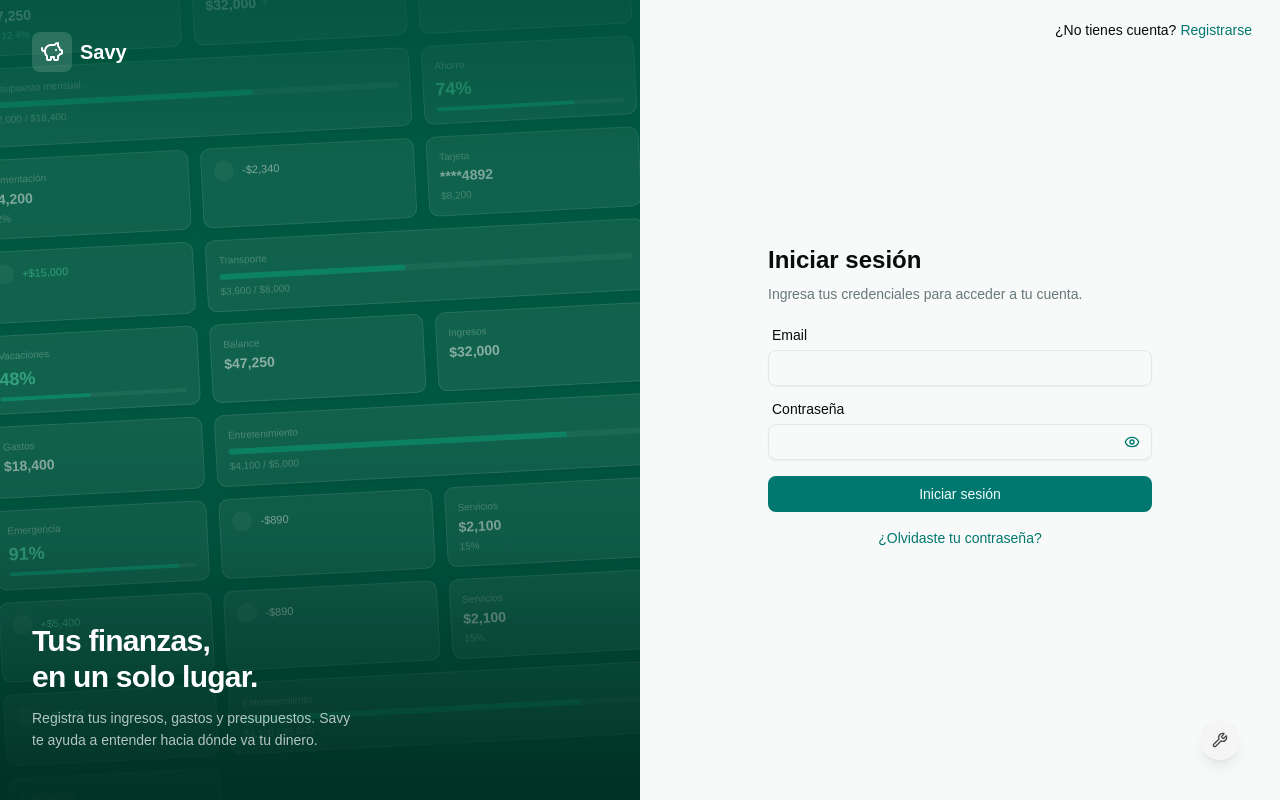
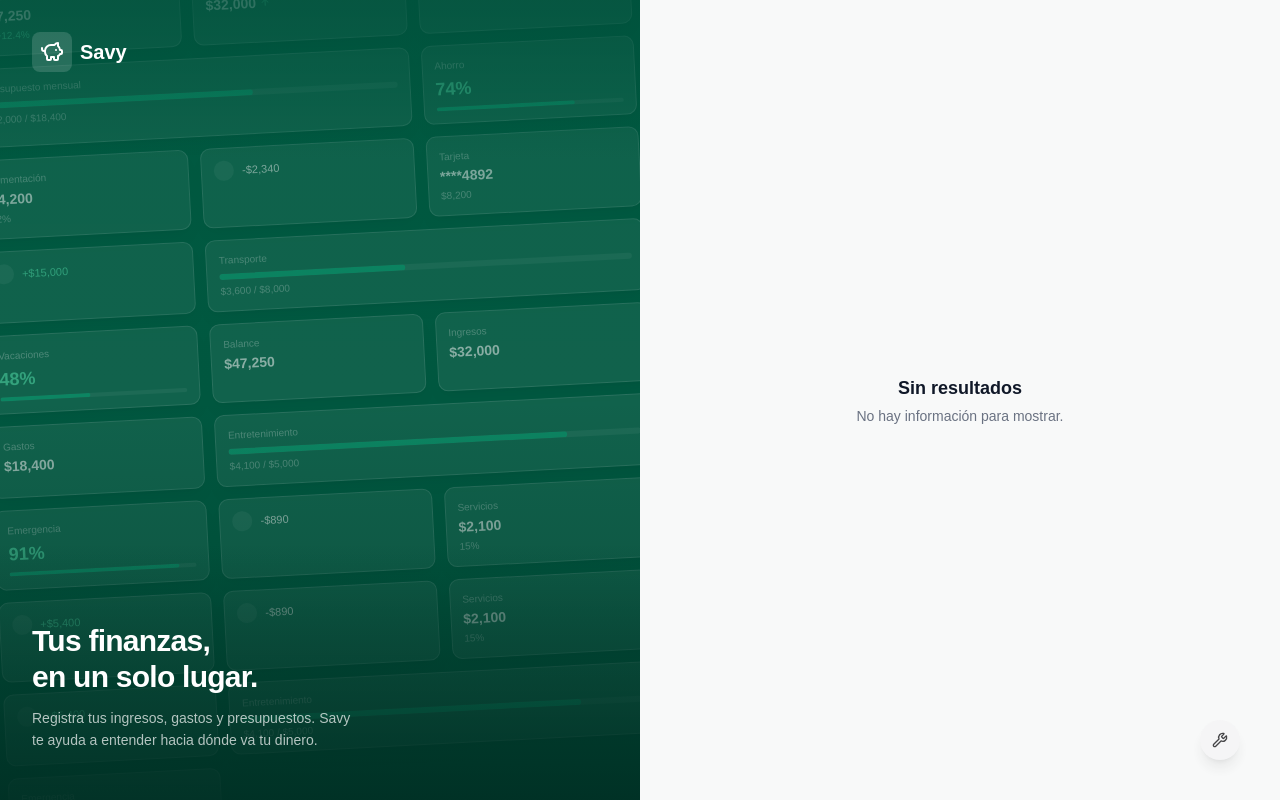
Before and after one commit to Ianbleake/savy-web, a React (Vite) app: page /auth/reset-password in a window 1280 px wide. Before the commit this address led to /auth/login. Built offline with nearby package versions, Linux system fonts and the light colour scheme; no server answers.

Commit message:
fix: remove guard

```diff
--- a/src/screens/auth/new-password/index.tsx
+++ b/src/screens/auth/new-password/index.tsx
@@ -1,8 +1,8 @@
 import { zodResolver } from "@hookform/resolvers/zod";
 import type React from "react";
 import { useForm } from "react-hook-form";
-import { Navigate, useLocation } from "react-router";
-import { ROUTES } from "@/app/router/routes";
+import { useLocation } from "react-router";
+import { Empty } from "@/components/design-system/patterns/feedback/empty";
 import { FormField } from "@/components/design-system/patterns/forms/form-field";
 import { Button } from "@/components/ui/button";
 import { useResetPassword } from "@/hooks/auth/useResetPassword";
@@ -33,12 +33,7 @@ export const NewPassword = (): React.ReactElement => {
 	const { mutate: resetPassword, isPending } = useResetPassword();
 
 	if (!tokens) {
-		return (
-			<Navigate
-				to={ROUTES.AUTH.LOGIN}
-				replace
-			/>
-		);
+		return <Empty />;
 	}
 
 	const onSubmit = (formData: ResetPasswordFormType) => {
```
